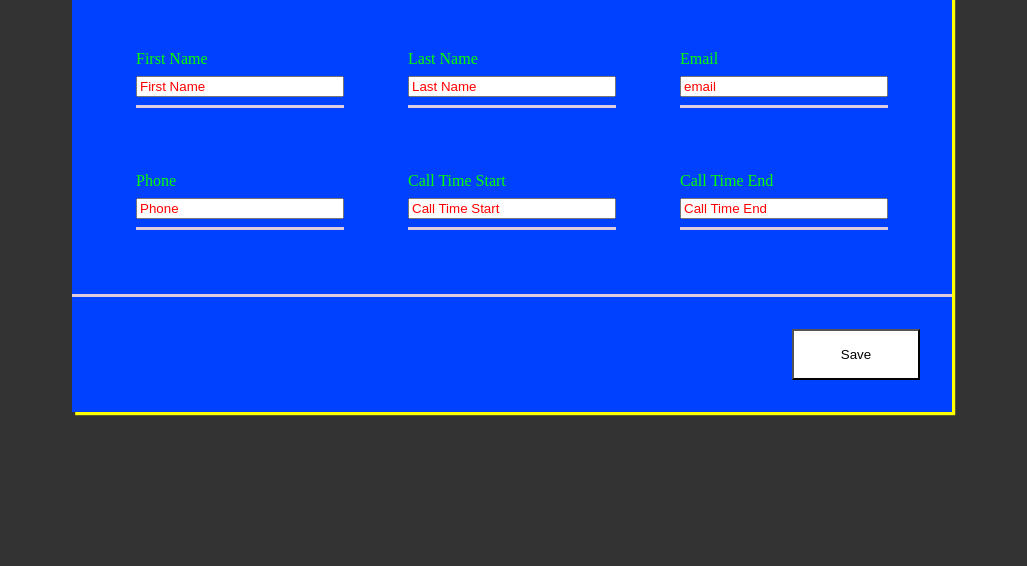
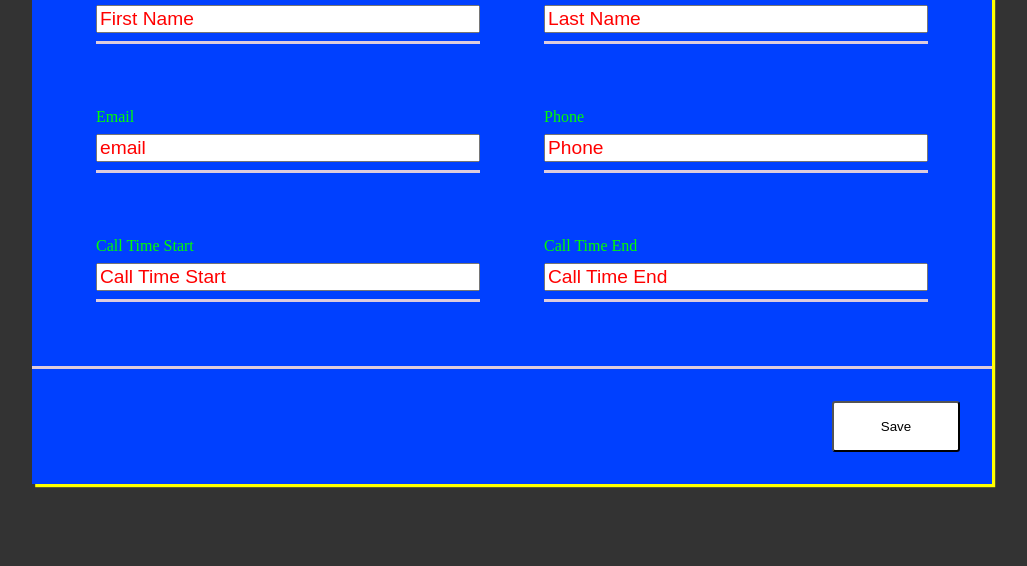
Before and after one commit to Dohardthings/05-Form-Modal, a website: page public/index.html in a window 1280 px wide. Shown: the part 234-800 px from the top of the page, without its empty margins (128-1155 px from the left). Drawn offline with nearby package versions, Linux system fonts and the light colour scheme; files that its build step writes are made by us from their sources.

Commit message:
fix font sizes

```diff
--- a/styles/app.scss
+++ b/styles/app.scss
@@ -23,7 +23,7 @@
 
 
 .card {
-  max-width: 55rem;
+  max-width: 60rem;
   margin: $gutter;
   box-shadow: $brand-shadow;
   background: $card-background;
@@ -54,7 +54,7 @@ flex-wrap: wrap;
   flex-grow: 1;
   margin-bottom: .5rem;
   margin-top: .5rem;
-
+  font-size: 1.2rem;
 }
 
 .button {
@@ -62,4 +62,5 @@ background: $button-background;
 margin: $gutter;
 width: 8rem;
 padding: 1rem;
+border-radius: 0.2rem;
 }
```
